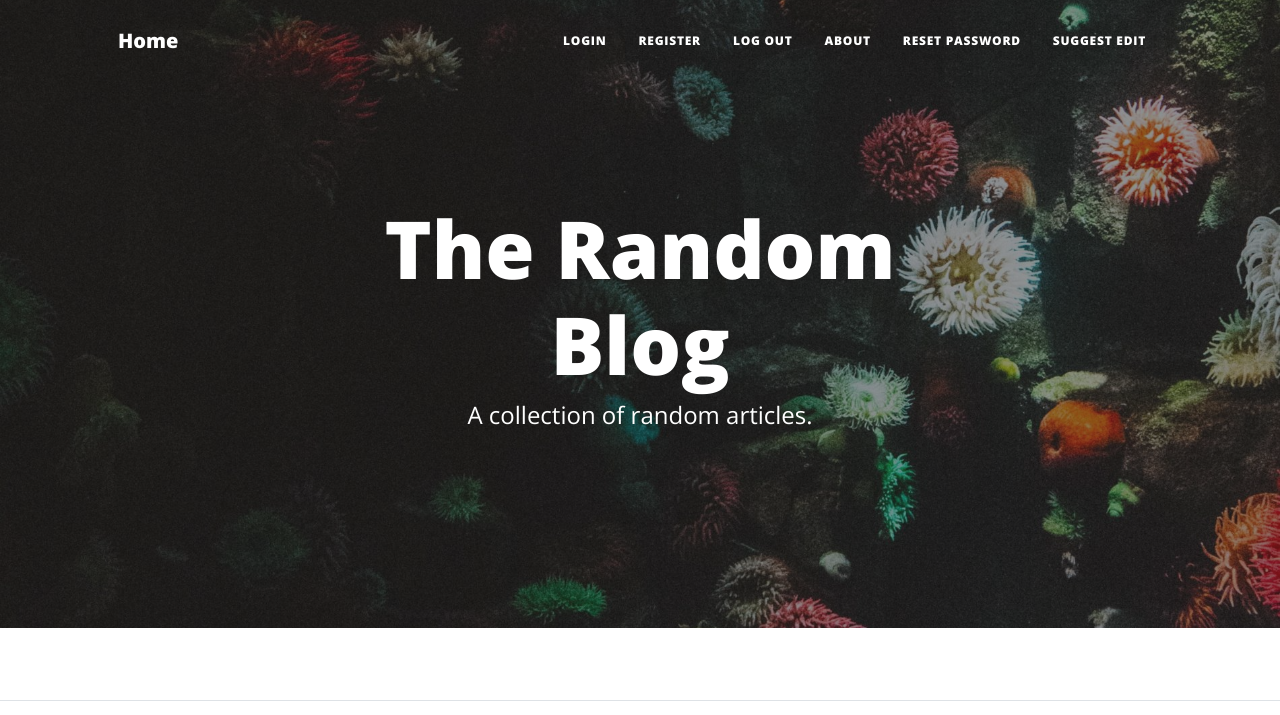
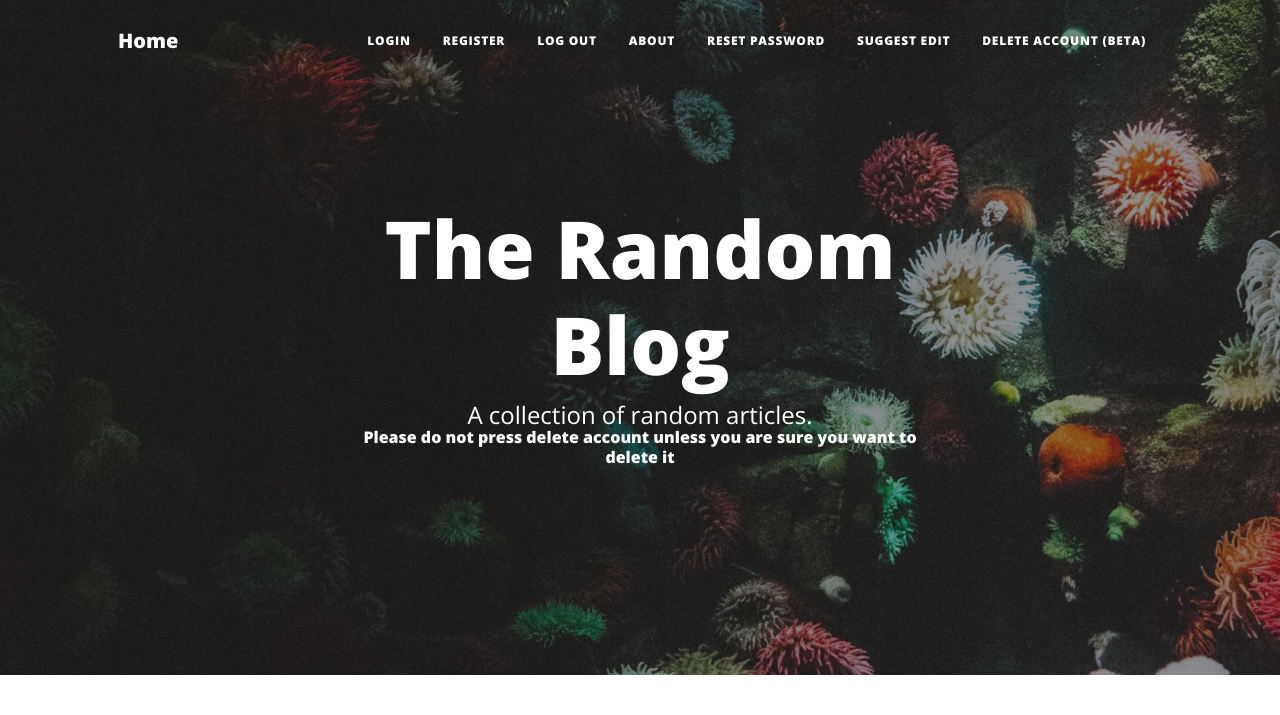
Before and after one commit to TurtleCodersT/Blog-Website, a Flask app: page / in a window 1280 px wide. Shown: the top 715 px of the page. Run offline with Flask 3, Linux system fonts and the light colour scheme; data that the repository does not hold is empty; some libraries are stand-ins or nearby versions.

Commit message:
Add delete account and warning message

```diff
--- a/templates/header.html
+++ b/templates/header.html
@@ -103,6 +103,13 @@
                 >Suggest Edit</a
               >
             </li>
+            <li class="nav-item">
+              <a
+                class="nav-link px-lg-3 py-3 py-lg-4"
+                href="{{ url_for('delete_account') }}"
+                >Delete Account (Beta)</a
+              >
+            </li>
           </ul>
         </div>
       </div>
--- a/templates/index.html
+++ b/templates/index.html
@@ -11,6 +11,7 @@
         <div class="site-heading">
           <h1>The Random Blog</h1>
           <span class="subheading">A collection of random articles.</span>
+          <h6>Please do not press delete account unless you are sure you want to delete it</h6>
         </div>
       </div>
     </div>
```
